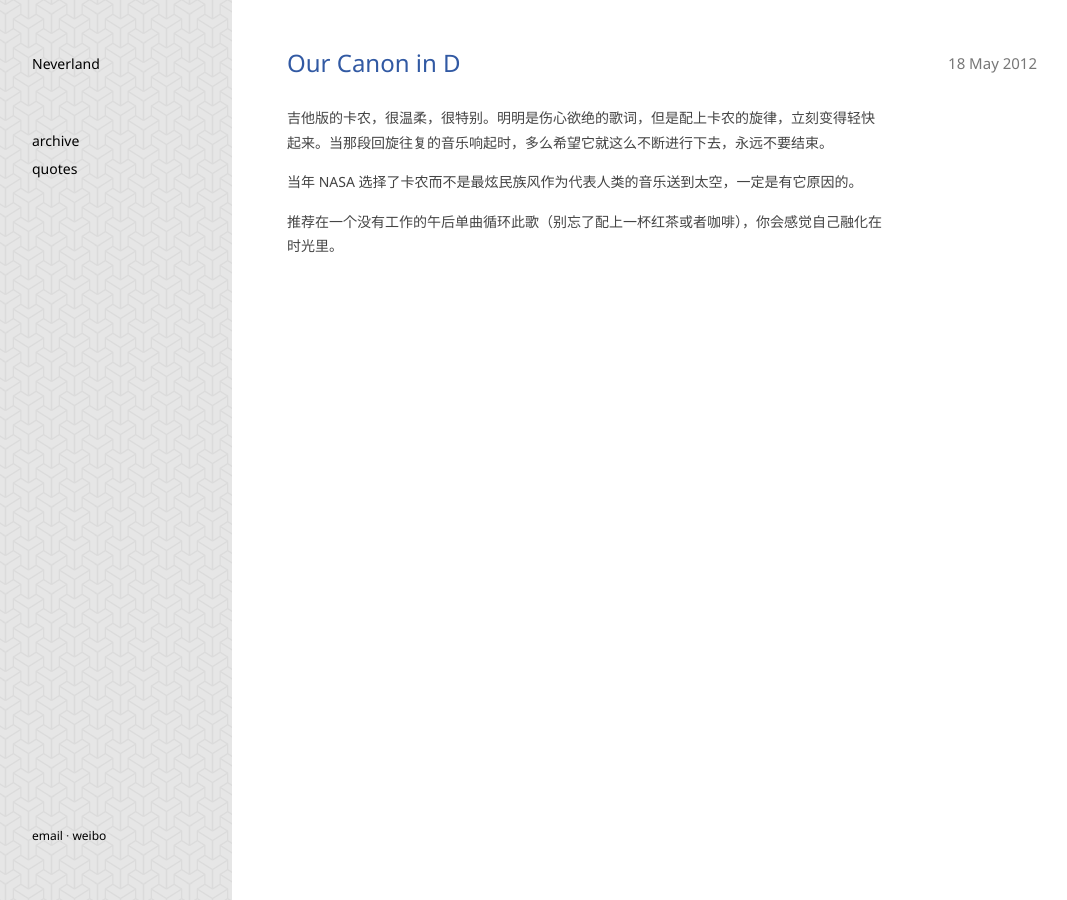
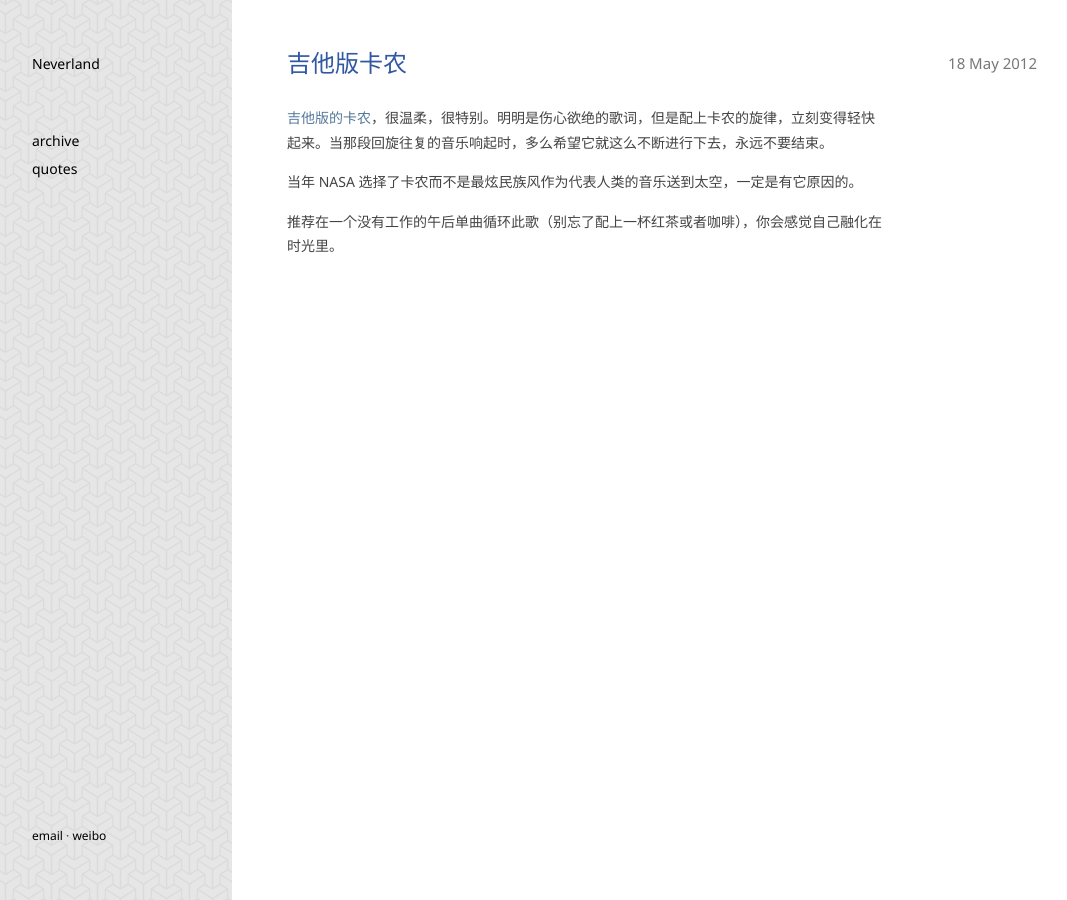
Before and after one commit to dreamsome/onesuper.github.com, a Jekyll site: the page built from _posts/essay/2012-05-18-our-canon-in-d.md, in a window 1280 px wide. Shown: the whole page, without its empty margins (18-1085 px from the left). Built offline with Jekyll 4.4.1, drawn with Linux system fonts in a browser that asks for light colours; Markdown is read by kramdown in place of the engine named in the settings.

Commit message:
change names

```diff
--- a/_posts/essay/2012-05-18-our-canon-in-d.md
+++ b/_posts/essay/2012-05-18-our-canon-in-d.md
@@ -1,13 +1,13 @@
 ---
 layout: post
-title: "Our Canon in D"
+title: "吉他版卡农"
 category: essay
 tags: [music]
 
 ---
 
 
-吉他版的卡农，很温柔，很特别。明明是伤心欲绝的歌词，但是配上卡农的旋律，立刻变得轻快起来。当那段回旋往复的音乐响起时，多么希望它就这么不断进行下去，永远不要结束。
+[吉他版的卡农](http://www.xiami.com/song/detail/id/1770122194)，很温柔，很特别。明明是伤心欲绝的歌词，但是配上卡农的旋律，立刻变得轻快起来。当那段回旋往复的音乐响起时，多么希望它就这么不断进行下去，永远不要结束。
 
 
 当年 NASA 选择了卡农而不是最炫民族风作为代表人类的音乐送到太空，一定是有它原因的。
```
Also changed, not shown: _posts/essay/2012-05-01-my-love-is-pure.md (+1 -1 lines), _posts/essay/2012-09-07-programmer-and-creator.md (+1 -1 lines).
